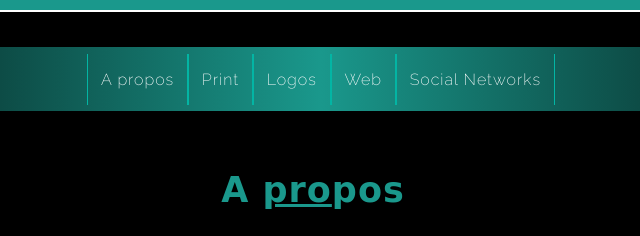
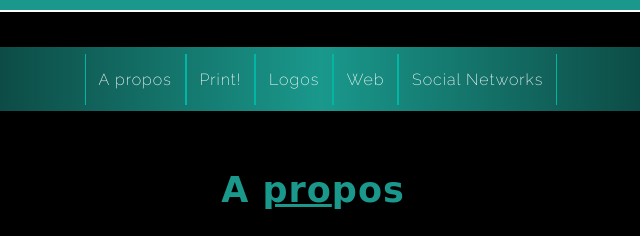
Before and after one commit to graphcontact/portfolio, a plain HTML site: page index.html in a window 1280 px wide. Shown: the part 478-714 px from the top of the page, 327-967 px from the left. Drawn offline with nearby package versions, Linux system fonts and the light colour scheme; a web font is replaced by a local one.

Commit message:
modif indx

```diff
--- a/index.html
+++ b/index.html
@@ -74,7 +74,7 @@
                 <p>A propos</p>
             </a>
             <a href="#print">
-                <p>Print</p>
+                <p>Print!</p>
             </a>
             <a href="#logos">
                 <p>Logos</p>
```
